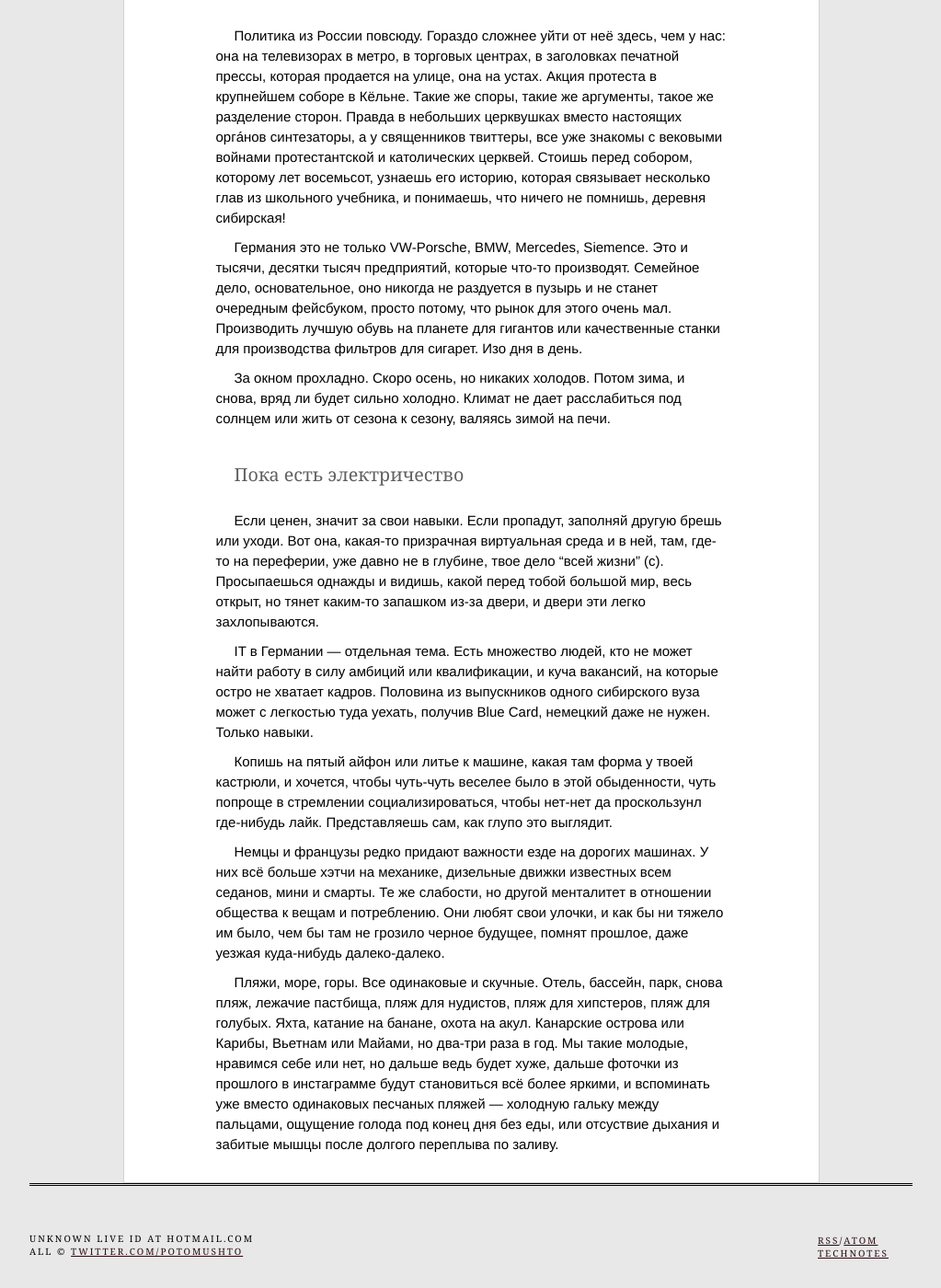
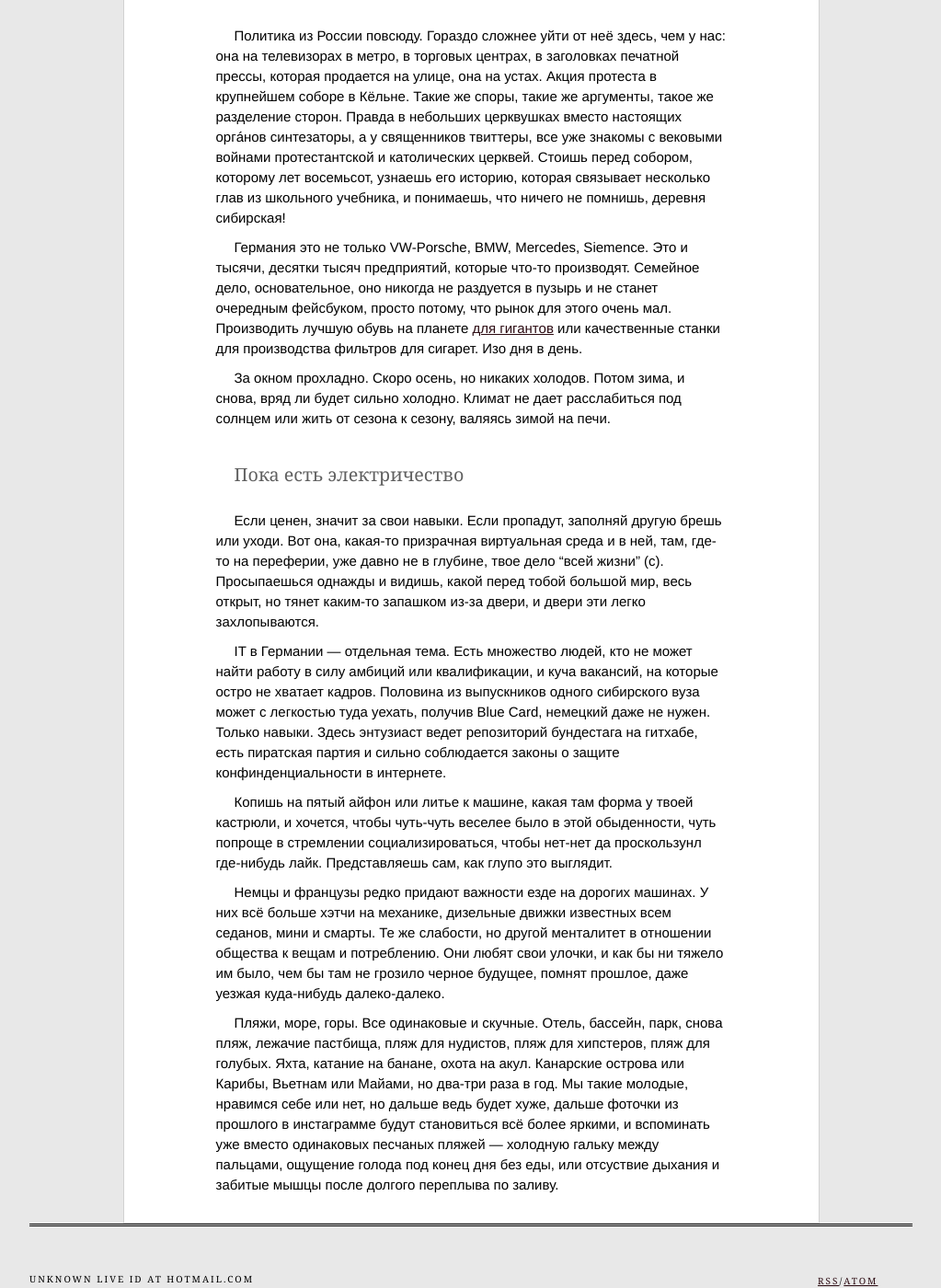
Before and after one commit to ptmt/ptmt.github.com, a Jekyll site: the page built from _posts/2012-09-03-ich-verstehe-sie-nicht.md, in a window 1280 px wide and 1400 px high, scrolled down 1932 px. Shown: the whole window at 92% size, without its empty margins (128-1151 px from the left). Built offline with Jekyll 4.4.1, drawn with Linux system fonts in a browser that asks for light colours; Markdown is read by kramdown in place of the engine named in the settings; before the commit the page ends 3311 px from its top, so only the background shows below that.

Commit message:
Update _posts/2012-09-03-ich-verstehe-sie-nicht.md

```diff
--- a/_posts/2012-09-03-ich-verstehe-sie-nicht.md
+++ b/_posts/2012-09-03-ich-verstehe-sie-nicht.md
@@ -33,7 +33,7 @@ title: Прогулять уроки истории
 
 Политика из России повсюду. Гораздо сложнее уйти от неё здесь, чем у нас: она на телевизорах в метро, в торговых центрах, в заголовках печатной прессы, которая продается на улице, она на устах. Акция протеста в крупнейшем соборе в Кёльне. Такие же споры, такие же аргументы, такое же разделение сторон. Правда в небольших церквушках вместо настоящих оргáнов синтезаторы, а у священников твиттеры, все уже знакомы с вековыми войнами протестантской и католических церквей. Стоишь перед собором, которому лет восемьсот, узнаешь его историю, которая связывает несколько глав из школьного учебника, и понимаешь, что ничего не помнишь, деревня сибирская!
 
-Германия это не только VW-Porsche, BMW, Mercedes, Siemence. Это и тысячи, десятки тысяч предприятий, которые что-то производят. Семейное дело, основательное, оно никогда не раздуется в пузырь и не станет очередным фейсбуком, просто потому, что рынок для этого очень мал. Производить лучшую обувь на планете для гигантов или качественные станки для производства фильтров для сигарет. Изо дня в день.
+Германия это не только VW-Porsche, BMW, Mercedes, Siemence. Это и тысячи, десятки тысяч предприятий, которые что-то производят. Семейное дело, основательное, оно никогда не раздуется в пузырь и не станет очередным фейсбуком, просто потому, что рынок для этого очень мал. Производить лучшую обувь на планете [для гигантов](http://www.deutsche-welle.com/dw/article/0,,16113501,00.html) или качественные станки для производства фильтров для сигарет. Изо дня в день.
 
 За окном прохладно. Скоро осень, но никаких холодов. Потом зима, и снова, вряд ли будет сильно холодно. Климат не дает расслабиться под солнцем или жить от сезона к сезону, валяясь зимой на печи.
 
@@ -41,10 +41,10 @@ title: Прогулять уроки истории
 
 Если ценен, значит за свои навыки. Если пропадут, заполняй другую брешь или уходи. Вот она, какая-то призрачная виртуальная среда и в ней, там, где-то на переферии, уже давно не в глубине, твое дело "всей жизни" (с). Просыпаешься однажды и видишь, какой перед тобой большой мир, весь открыт, но тянет каким-то запашком из-за двери, и двери эти легко захлопываются.
 
-IT в Германии — отдельная тема. Есть множество людей, кто не может найти работу в силу амбиций или квалификации, и куча вакансий, на которые остро не хватает кадров. Половина из выпускников одного сибирского вуза может с легкостью туда уехать, получив Blue Card, немецкий даже не нужен. Только навыки.
+IT в Германии — отдельная тема. Есть множество людей, кто не может найти работу в силу амбиций или квалификации, и куча вакансий, на которые остро не хватает кадров. Половина из выпускников одного сибирского вуза может с легкостью туда уехать, получив Blue Card, немецкий даже не нужен. Только навыки. Здесь энтузиаст ведет репозиторий бундестага на гитхабе, есть пиратская партия и сильно соблюдается законы о защите конфинденциальности в интернете.
 
 Копишь на пятый айфон или литье к машине, какая там форма у твоей кастрюли, и хочется, чтобы чуть-чуть веселее было в этой обыденности, чуть попроще в стремлении социализироваться, чтобы нет-нет да проскользунл где-нибудь лайк. Представляешь сам, как глупо это выглядит.
 
-Немцы и французы редко придают важности езде на дорогих машинах. У них всё больше хэтчи на механике, дизельные движки известных всем седанов, мини и смарты.  Те же слабости, но другой менталитет в отношении общества к вещам и потреблению. Они любят свои улочки, и как бы ни тяжело им было, чем бы там не грозило черное будущее, помнят прошлое, даже уезжая куда-нибудь далеко-далеко.
+Немцы и французы редко придают важности езде на дорогих машинах. У них всё больше хэтчи на механике, дизельные движки известных всем седанов, мини и смарты. Те же слабости, но другой менталитет в отношении общества к вещам и потреблению. Они любят свои улочки, и как бы ни тяжело им было, чем бы там не грозило черное будущее, помнят прошлое, даже уезжая куда-нибудь далеко-далеко.
 
 Пляжи, море, горы. Все одинаковые и скучные. Отель, бассейн, парк, снова пляж, лежачие пастбища, пляж для нудистов, пляж для хипстеров, пляж для голубых. Яхта, катание на банане, охота на акул. Канарские острова или Карибы, Вьетнам или Майами, но два-три раза в год. Мы такие молодые, нравимся себе или нет, но дальше ведь будет хуже, дальше фоточки из прошлого в инстаграмме будут становиться всё более яркими, и вспоминать уже вместо одинаковых песчаных пляжей — холодную гальку между пальцами, ощущение голода под конец дня без еды, или отсуствие дыхания и забитые мышцы после долгого переплыва по заливу.
```
